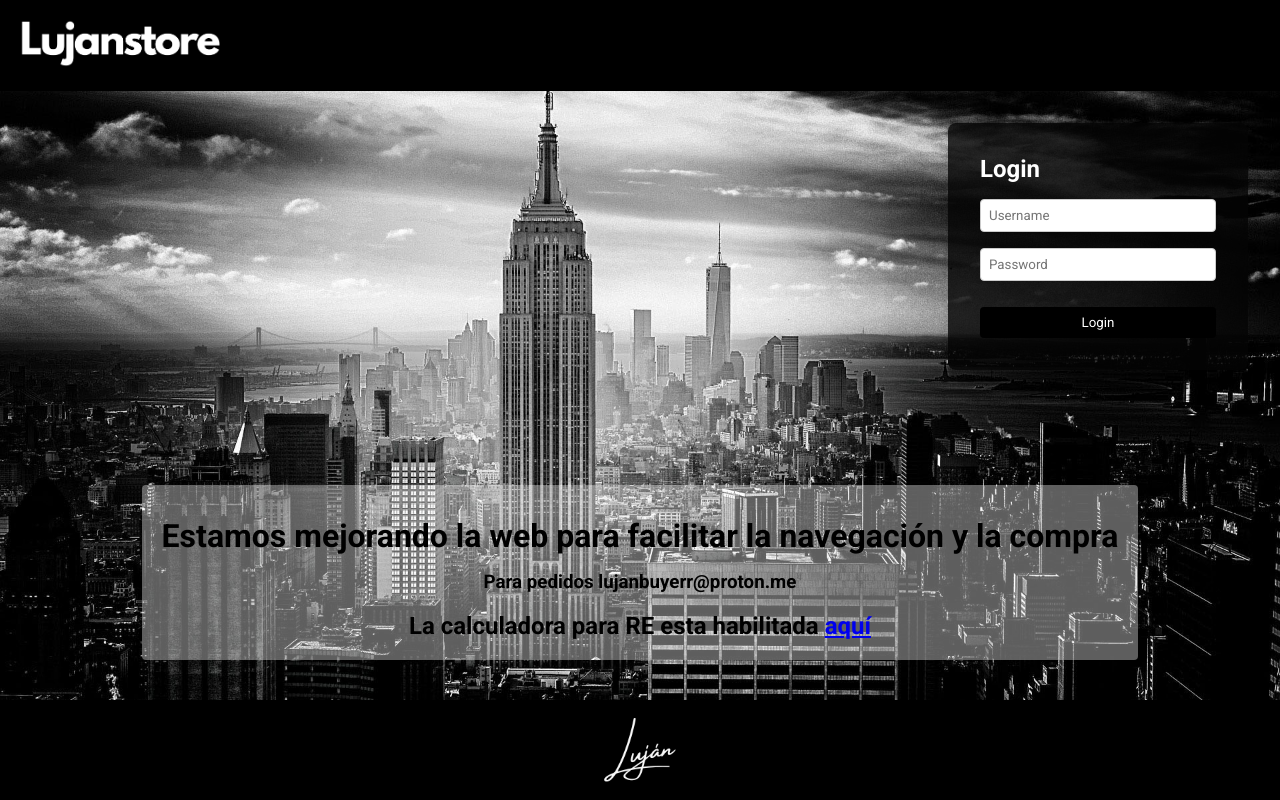
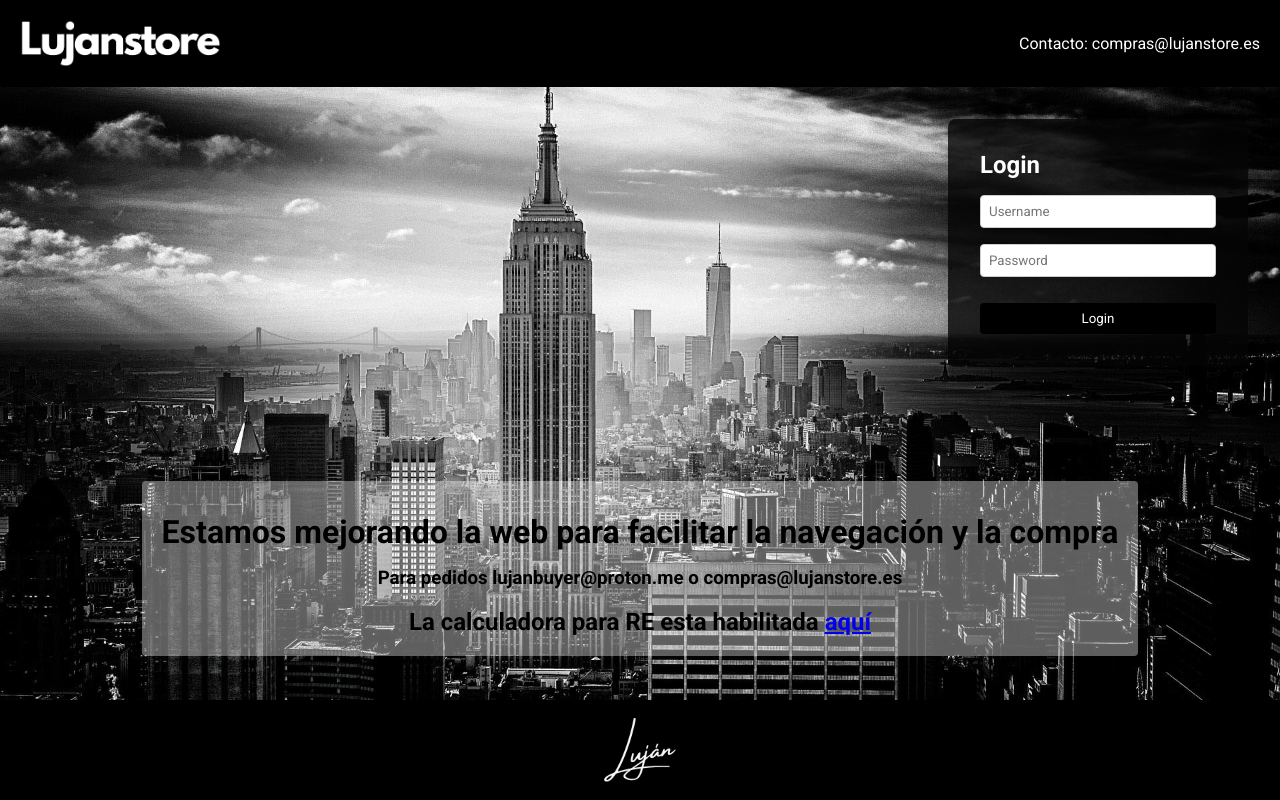
Before and after one commit to lujanbenita/carl-iker, a Next.js app: page / in a window 1280 px wide. Built offline with nearby package versions, Linux system fonts and the light colour scheme.

Commit message:
add new email

```diff
--- a/pages/index.js
+++ b/pages/index.js
@@ -16,6 +16,7 @@ export default function Home() {
 			<main>
 				<div className="container-brand">
 					<img src="/brand.png" alt="logo" />
+					<p>Contacto: compras@lujanstore.es</p>
 				</div>
 				<div className="container--login">
 					<div className="login-form">
@@ -29,7 +30,7 @@ export default function Home() {
 				</div>
 				<div className="container--text">
 					<h1>Estamos mejorando la web para facilitar la navegación y la compra</h1>
-					<h3>Para pedidos lujanbuyerr@proton.me</h3>
+					<h3>Para pedidos lujanbuyer@proton.me o compras@lujanstore.es</h3>
 					<h2>
 						La calculadora para RE esta habilitada{" "}
 						<a href="/calculadora" target="_blank">
--- a/styles/index.scss
+++ b/styles/index.scss
@@ -160,11 +160,22 @@ h5 {
 }
 
 .container-brand {
+	display: flex;
+	align-items: center;
+	justify-content: space-between;
 	padding: 20px;
 	background-color: #000000;
 
+	@media (width <= 585px) {
+		display: block;
+	}
+
 	img {
 		width: 200px;
+	}
+
+	p {
+		color: white;
 	}
 }
 
```
